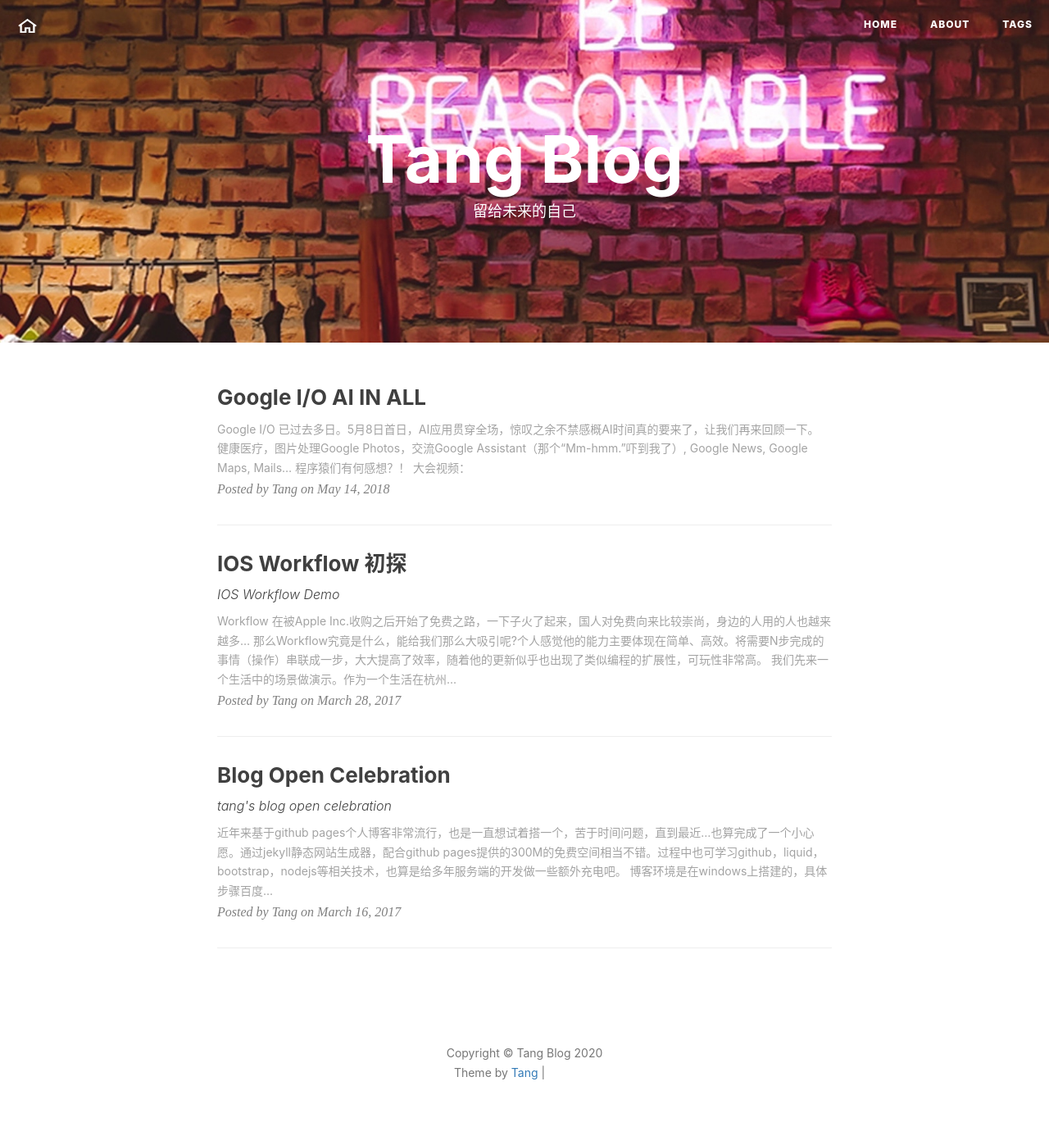
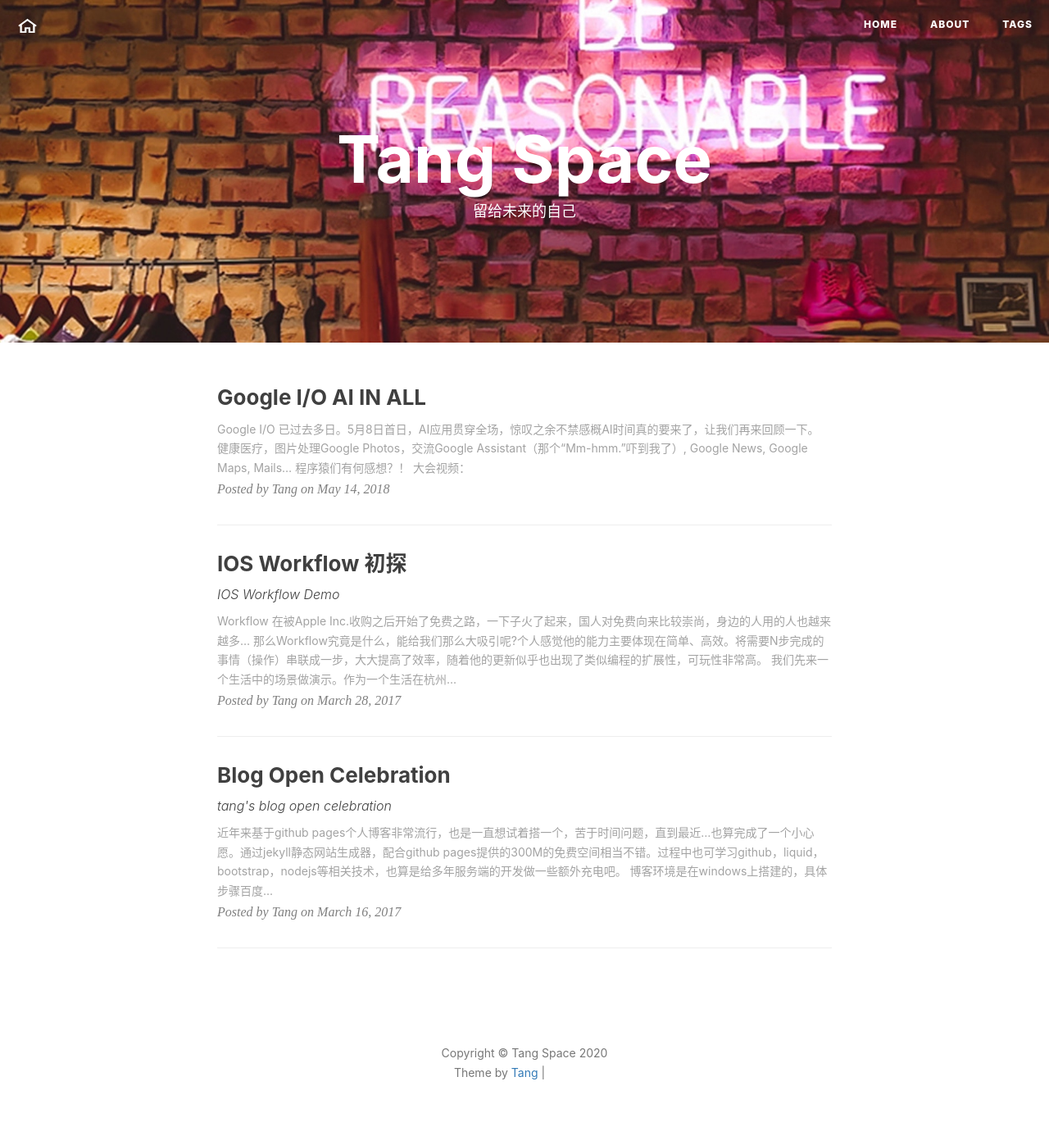
Before and after one commit to tanghub/tanghub, a Jekyll site: the page built from index.html, in a window 1280 px wide. Shown: the whole page at 82% size. Built offline with Jekyll 4.4.1, drawn with Linux system fonts in a browser that asks for light colours; nearby versions of some CDN libraries; the list of posts is cut into pages by our own code; comment, search, counter and statistics services are not loaded; grey boxes are pictures that could not be loaded.

Commit message:
Update _config.yml

```diff
--- a/_config.yml
+++ b/_config.yml
@@ -1,11 +1,11 @@
 # Site settings
-title: Tang Blog
-SEOTitle: 唐的博客 | Tang Blog
+title: Tang Space
+SEOTitle: 唐的空间 | Tang Space
 header-img: img/home-bg.jpg
 email: tangextr@gmail.com
 description: "记录生活，工作的点滴...给未来的自己"
 keyword: "生活，工作，java，互联网，金融"
-url: "https://tangis.me"              # your host, for absolute URL
+url: "https://tangs.space"              # your host, for absolute URL
 baseurl: ""                             # for example, '/blog' if your blog hosted on 'host/blog'
 
 
```
